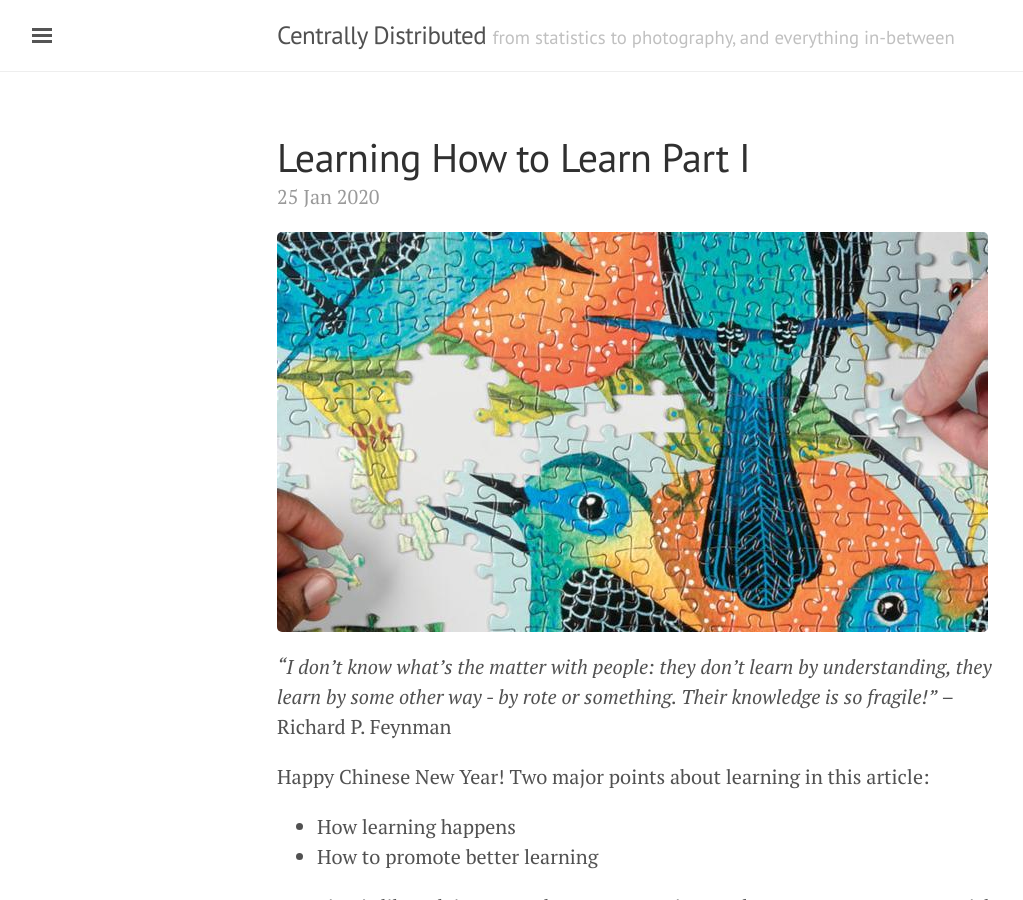
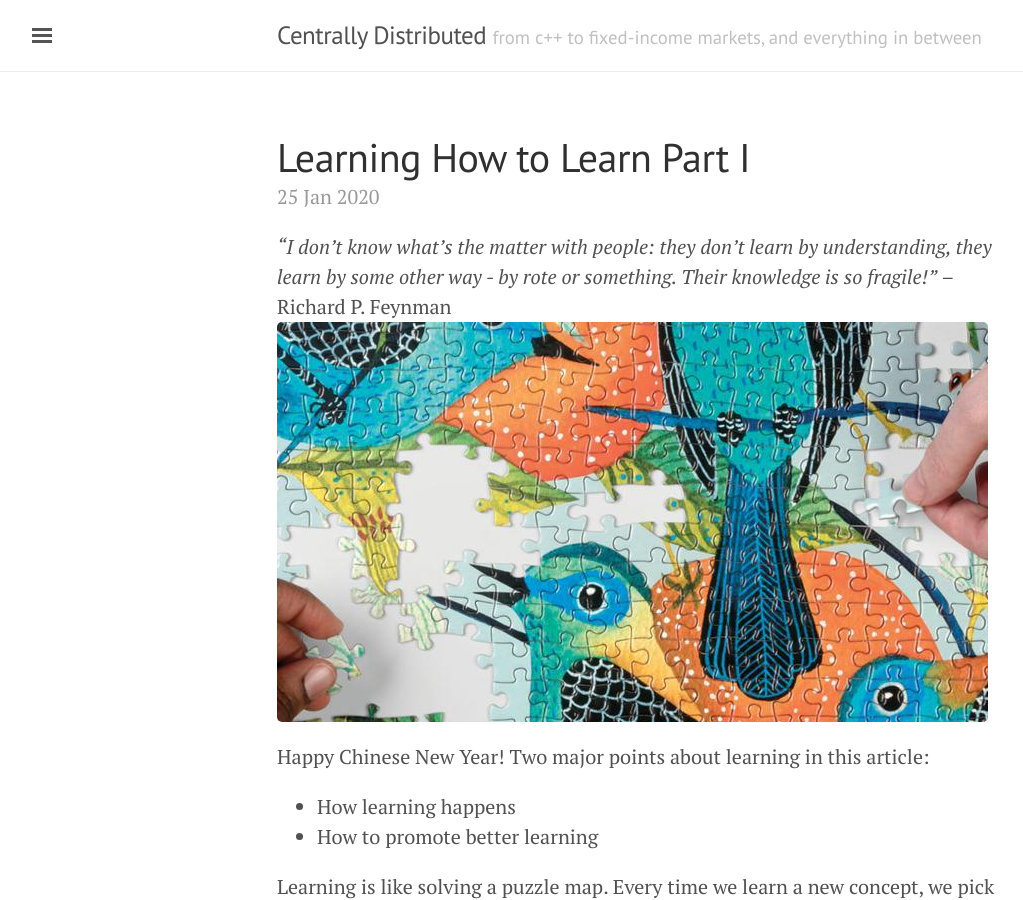
Before and after one commit to Estinox/estinox.github.io, a Jekyll site: the page built from _posts/2020-01-25-Learning-How-To-Learn-Part-1.md, in a window 1280 px wide and 900 px high. Shown: the whole window, without its empty margins (3-1026 px from the left). Built offline with Jekyll 4.4.1, drawn with Linux system fonts in a browser that asks for light colours; comment, search, counter and statistics services are not loaded.

Commit message:
more edits for learning how to learn and config

```diff
--- a/_config.yml
+++ b/_config.yml
@@ -7,8 +7,8 @@ permalink:        pretty
 
 # Setup
 title:            Centrally Distributed
-tagline:          'from statistics to photography, and everything in-between'
-description:      'Centrally Distributed'
+tagline:          'from c++ to fixed-income markets, and everything in between'
+description:      'a personal blog'
 url:              http://estinox.github.io
 baseurl:          ''
 gems:             [jekyll-paginate]
@@ -22,4 +22,4 @@ github:
 author:
   name:           'Kevin Yuan'
   url:            http://estinox.github.io
-  email:          centrally.distributed.com
+  email:          kevinyuan558 (little mice sign) gmail dot com
--- a/_posts/2020-01-25-Learning-How-To-Learn-Part-1.md
+++ b/_posts/2020-01-25-Learning-How-To-Learn-Part-1.md
@@ -4,9 +4,8 @@ title: Learning How to Learn Part I
 tags:
     - misc
 ---
+_"I don't know what's the matter with people: they don't learn by understanding, they learn by some other way - by rote or something. Their knowledge is so fragile!"_ – Richard P. Feynman
 ![png]({{ site.url }}/assets/20200125_learning_how_to_learn/jigsaw_puzzle.jpg)
-
-_"I don't know what's the matter with people: they don't learn by understanding, they learn by some other way - by rote or something. Their knowledge is so fragile!"_ – Richard P. Feynman
 
 Happy Chinese New Year! Two major points about learning in this article:
 * How learning happens
```
